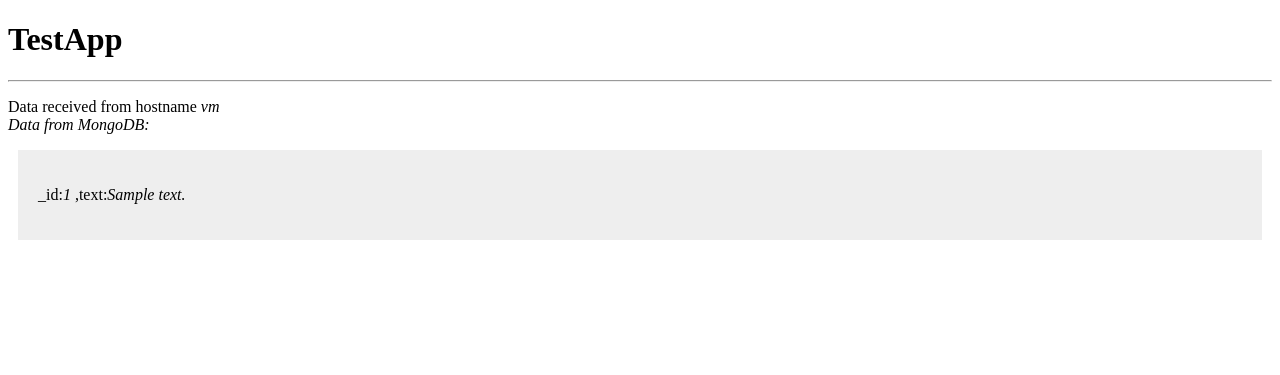
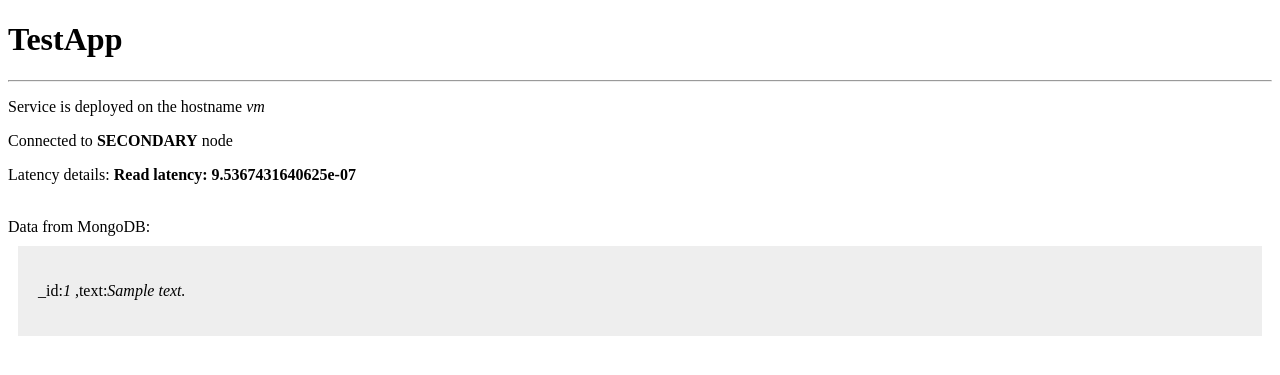
Before and after one commit to mealal/flask-example, a Flask app: page / in a window 1280 px wide. Shown: the top 375 px of the page. Run offline with Flask 3, Linux system fonts and the light colour scheme; a database or web service that is not in the repository returns one stand-in record (values such as "Sample title").

Commit message:
Read and write tests

```diff
--- a/app.py
+++ b/app.py
@@ -1,6 +1,8 @@
 from flask import Flask, render_template
 from pymongo import MongoClient
 import socket
+from datetime import datetime
+import time
 
 app = Flask(__name__)
 #app.config.from_object('config.Config')
@@ -12,8 +14,22 @@ collection = db.tt
 
 @app.route('/')
 def index():
-    data = collection.find({'_id':1})
-    return render_template('index.html', hostname=socket.gethostname(), data=data)
+    nodetype = "SECONDARY"
+    hostname = socket.gethostname()
+    latency_info = ""
+    if (client.is_primary):
+        nodetype = "PRIMARY"
+        st = time.time()
+        collection.insert_one({"text":"Test insert from hostname " + hostname + " at timestamp " + datetime.now().strftime("%d-%m-%Y %H:%M:%S.%f")})
+        et = time.time()
+        write_time = et-st
+        latency_info = "Write latency: " + str(write_time) + "; "
+    st = time.time()
+    data = collection.find({})
+    et = time.time()
+    read_time = et-st
+    latency_info = latency_info + "Read latency: " + str(read_time)
+    return render_template('index.html', hostname=hostname, data=data, nodetype=nodetype, latency_info=latency_info)
 
 if __name__ == "__main__":
     app.run(host='0.0.0.0', port=app.config['PORT'], debug=app.config['DEBUG'])
--- a/templates/index.html
+++ b/templates/index.html
@@ -15,7 +15,10 @@
     <h1>TestApp</h1>
     <hr>
     <div class="content">
-        <p>Data received from hostname <i>{{ hostname }}<br/>Data from MongoDB:</i></p>
+        <p>Service is deployed on the hostname <i>{{ hostname }}</i></p>
+        <p>Connected to <b>{{ nodetype }}</b> node</p>
+        <p>Latency details: <b>{{ latency_info }}</b></p>
+        <br/>Data from MongoDB:</i>
         {% for todo in data %}
         <div class="todo">
             <p>_id:<i>{{ todo['_id'] }}</i> ,text:<i>{{ todo['text']}}</i></p>
```
